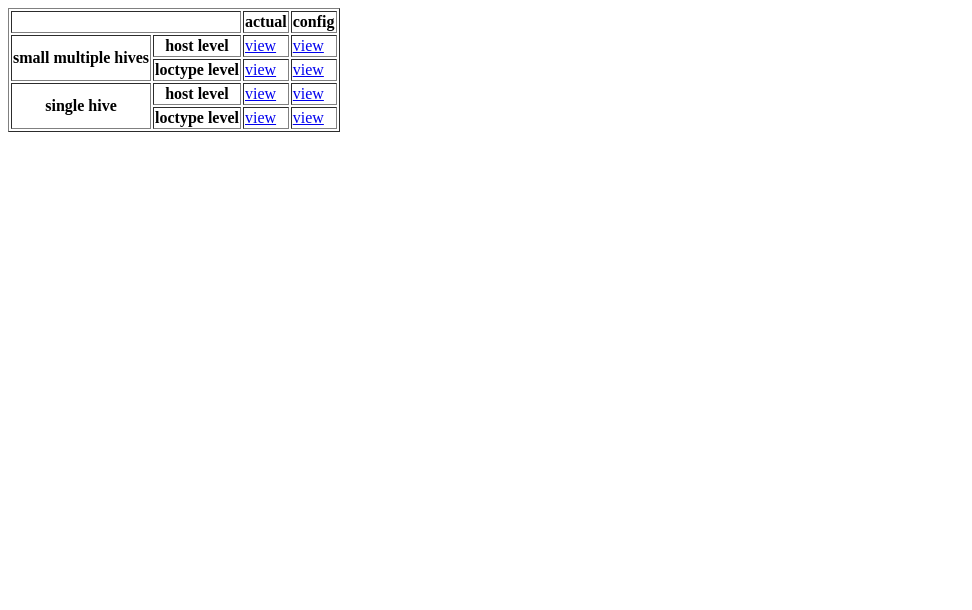
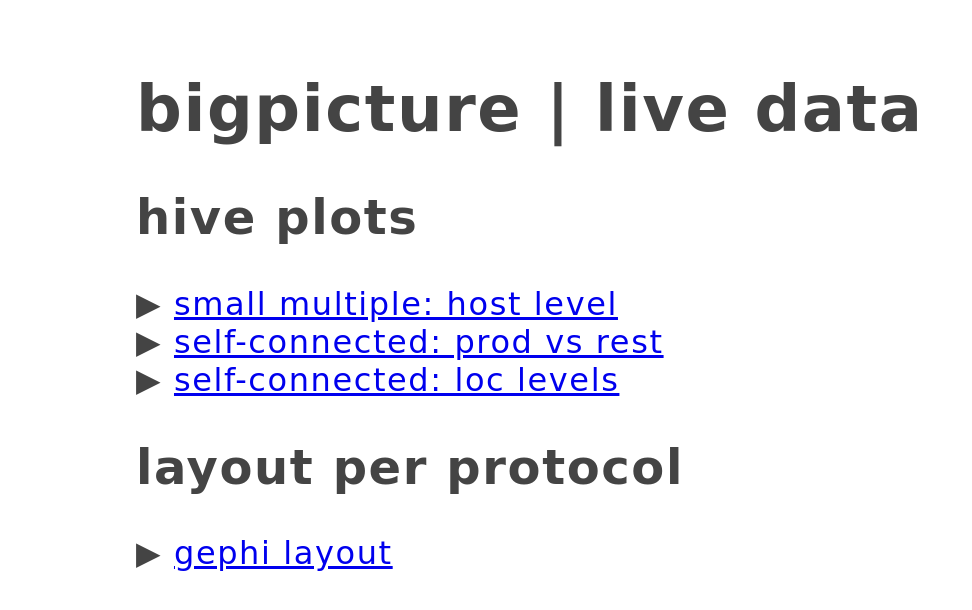
Before and after one commit to Scout24/bigpicture, a plain HTML site: page analyse-data-docroot/src/var/www/bigpicture/live-state/index.html in a window 1280 px wide. Shown: the whole page, without its empty margins (0-972 px from the left). Drawn offline with Linux system fonts and the light colour scheme.

Commit message:
add some css styles; add spec file

```diff
--- /dev/null
+++ b/analyse-data-docroot/src/var/www/bigpicture/bigpicture.css
@@ -0,0 +1,8 @@
+body {
+  height: 100%;
+  font-family: "Droid Sans", "DejaVu Sans", "Impact", sans-serif;
+  font-size: 24pt;
+  letter-spacing: 0.05em;
+  color: #444;
+  background: -moz-linear-gradient(to bottom, white, #ccc);
+}
--- /dev/null
+++ b/analyse-data-docroot/src/var/www/bigpicture/index.css
@@ -0,0 +1,3 @@
+body {
+  padding: 5% 10% 10%;
+}
--- a/analyse-data-docroot/src/var/www/bigpicture/live-state/index.html
+++ b/analyse-data-docroot/src/var/www/bigpicture/live-state/index.html
@@ -1,29 +1,26 @@
-<table border="1">
-  <tr>
-    <th colspan="2"></th>
-    <th>actual</th>
-    <th>config</th>
-  </tr>
-  <tr>
-    <th rowspan="2">small multiple hives</th>
-    <th>host level</th>
-    <td><a href='smallhives.html?source=data/actual_state.reduced_edges.dot.json&mapping0={"ham":1,"ber":2}&mapping1={"ham":2,"ber":2,"tuv":1}'>view</a></td>
-    <td><a href='smallhives.html?source=data/config_state.reduced_edges.dot.json&mapping0={"ham":1,"ber":2}&mapping1={"ham":2,"ber":2,"tuv":1}'>view</a></td>
-  </tr>
-  <tr>
-    <th>loctype level</th>
-    <td><a href='smallhives.html?source=data/actual_state.reduced_edges.shorter_names.dot.json&mapping0={"ham":1,"ber":2}&mapping1={"ham":2,"ber":2,"tuv":1}'>view</a></td>
-    <td><a href='smallhives.html?source=data/config_state.reduced_edges.shorter_names.dot.json&mapping0={"ham":1,"ber":2}&mapping1={"ham":2,"ber":2,"tuv":1}'>view</a></td>
-  </tr>
-  <tr>
-    <th rowspan="2">single hive</th>
-    <th>host level</th>
-    <td><a href='hive.html?source=data/actual_state.reduced_edges.dot.json&mapping0={"ham":1,"ber":2}'>view</a></td>
-    <td><a href='hive.html?source=data/config_state.reduced_edges.dot.json&mapping0={"ham":1,"ber":2}'>view</a></td>
-  </tr>
-  <tr>
-    <th>loctype level</th>
-    <td><a href='hive.html?source=data/actual_state.reduced_edges.shorter_names.dot.json&mapping0={"ham":2,"ber":2,"tuv":1}'>view</a></td>
-    <td><a href='hive.html?source=data/config_state.reduced_edges.shorter_names.dot.json&mapping0={"ham":2,"ber":2,"tuv":1}'>view</a></td>
-  </tr>
-</table>
+<html>
+  <head>
+    <title>bigpicture | live data</title>
+    <link rel="stylesheet" type="text/css" href="../bigpicture.css"/>
+    <link rel="stylesheet" type="text/css" href="../index.css"/>
+    <link rel="stylesheet" type="text/css" href="live-data.css"/>
+  </head>
+  <body>
+    <h1>bigpicture | live data</h1>
+
+    <h2>hive plots</h2>
+
+    <ul>
+      <li><a href='smallhives.html?source=../data/live-state/model.live.reduced.json&mapping0={"ham":1,"ber":2}&mapping1={"ham":2,"ber":2,"tuv":1}'>small multiple: host level</a></li>
+      <li><a href='hive.html?source=../data/live-state/model.live.reduced.json&mapping0={"ham":1,"ber":2}'>self-connected: prod vs rest</a></li>
+      <li><a href='hive.html?source=../data/live-state/model.live.reduced.json&mapping0={"ham":2,"ber":2,"tuv":1}'>self-connected: loc levels</a></li>
+    </ul>
+
+    <h2>layout per protocol</h2>
+
+    <ul>
+      <li><a href="../data/live-state/model.gephi.pdf">gephi layout</a></li>
+    </ul>
+
+  </body>
+</html>
--- /dev/null
+++ b/analyse-data-docroot/src/var/www/bigpicture/live-state/live-data.css
@@ -0,0 +1,9 @@
+ul {
+  list-style-type: none;
+  padding: 0px;
+  margin: 0px;
+}
+
+ul li:before {
+  content: "\25B6 \0020";
+}
```
Also changed, not shown: analyse-data-docroot/src/var/www/bigpicture/index.html (+2 -11 lines), analyse-data-docroot/src/var/www/bigpicture/live-state/smallhives.html (+1 -0 lines), 3 other files.
